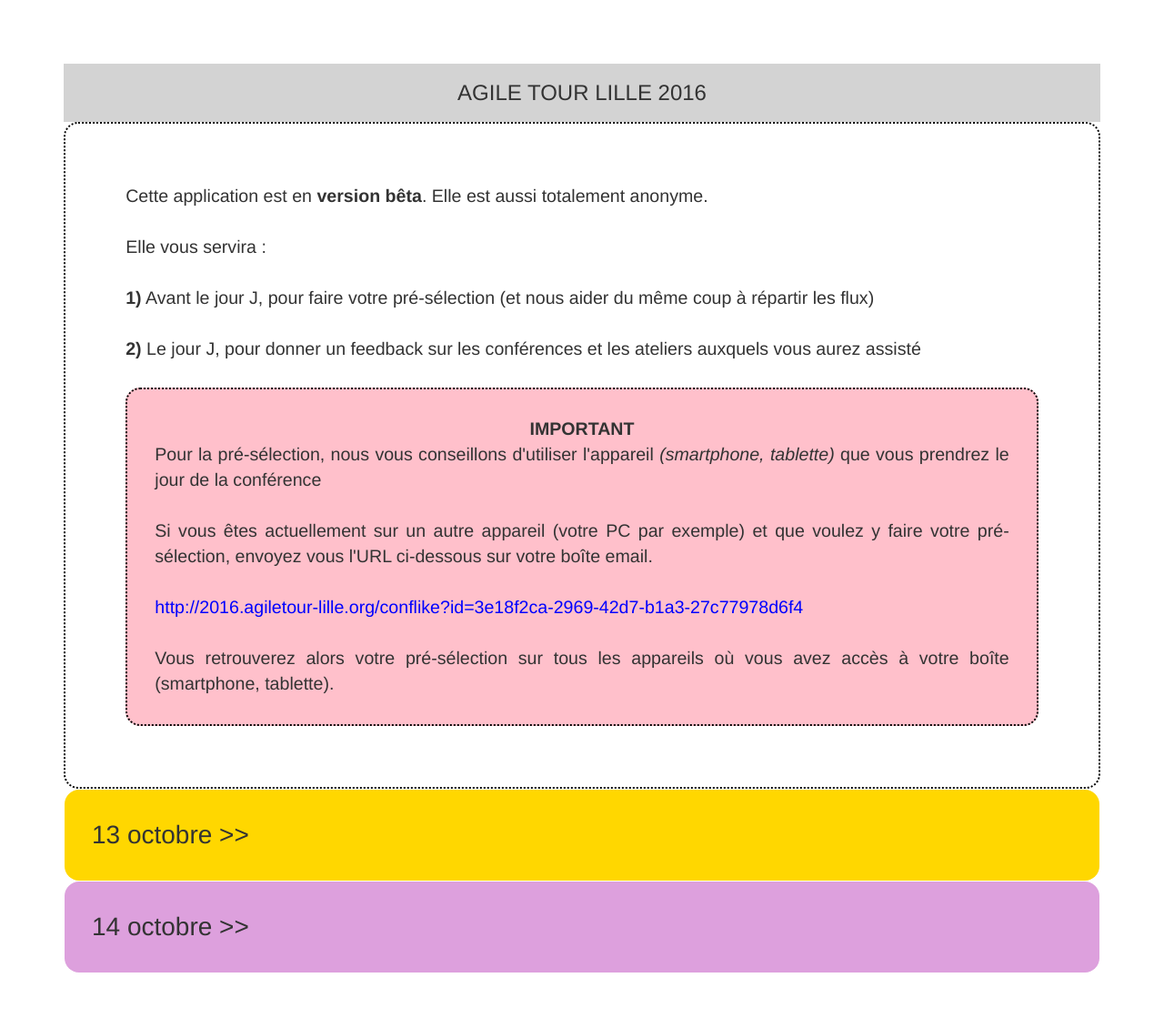
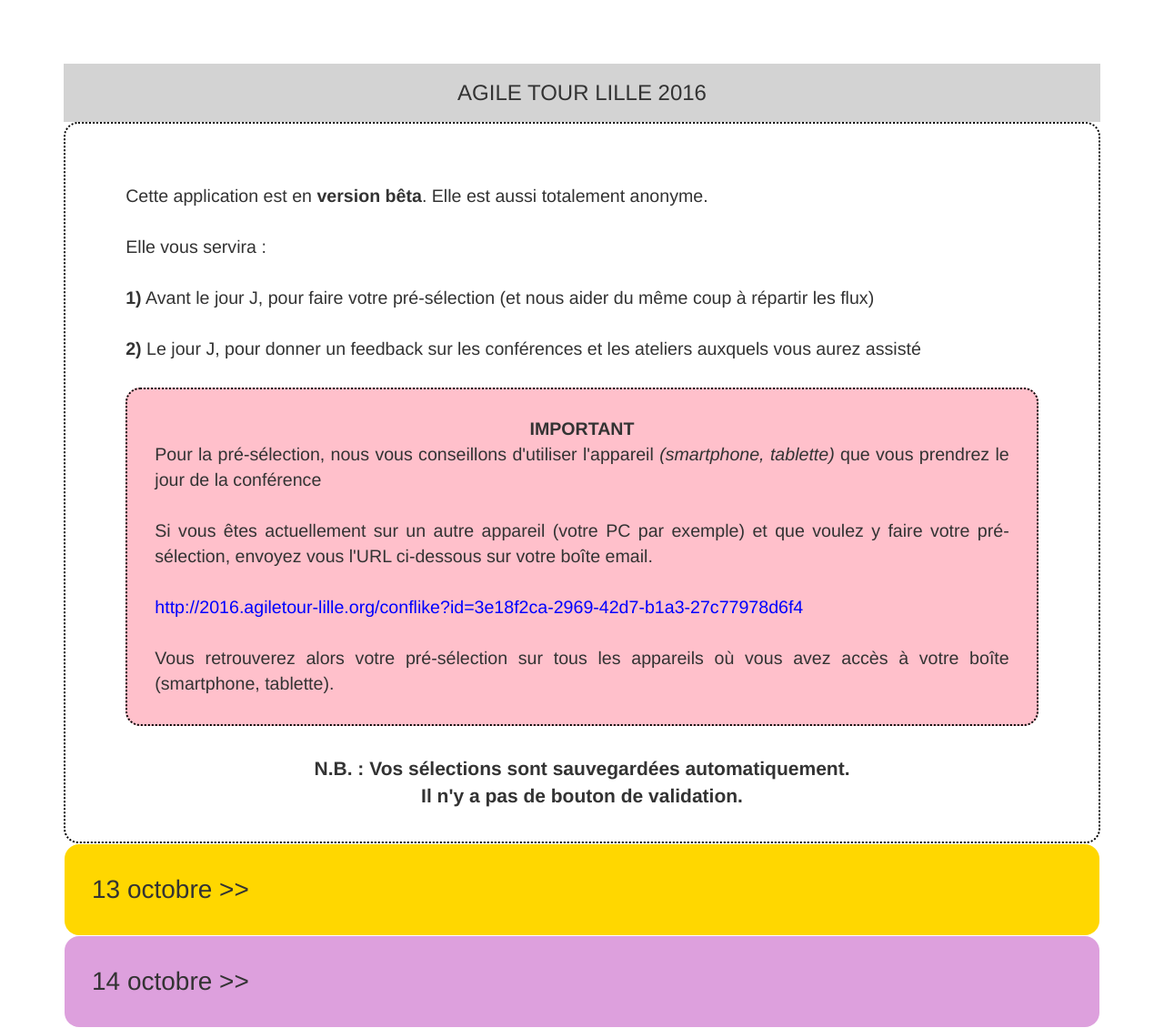
Before and after one commit to jak78/agile-tour-lille-2017, a Jekyll site: the page built from 00-conflike.html, in a window 1280 px wide. Shown: the whole page at 91% size. Built offline with Jekyll 4.4.1, drawn with Linux system fonts in a browser that asks for light colours; nearby versions of some CDN libraries; before the commit the page ends 1070 px from its top, so only the background shows below that.

Commit message:
add a message to says that there is no validation button

```diff
--- a/00-conflike.html
+++ b/00-conflike.html
@@ -302,6 +302,13 @@
         Vous retrouverez alors votre pré-sélection sur tous les appareils où vous avez accès à votre boîte (smartphone, tablette).
       </div>
     </div>
+    <div style="text-align:center; font-size: 1.5em">
+      <b>
+      N.B. : Vos sélections sont sauvegardées automatiquement.
+      </br>
+      Il n'y a pas de bouton de validation.
+      </b>
+    </div>
   </div>
 
 
```
